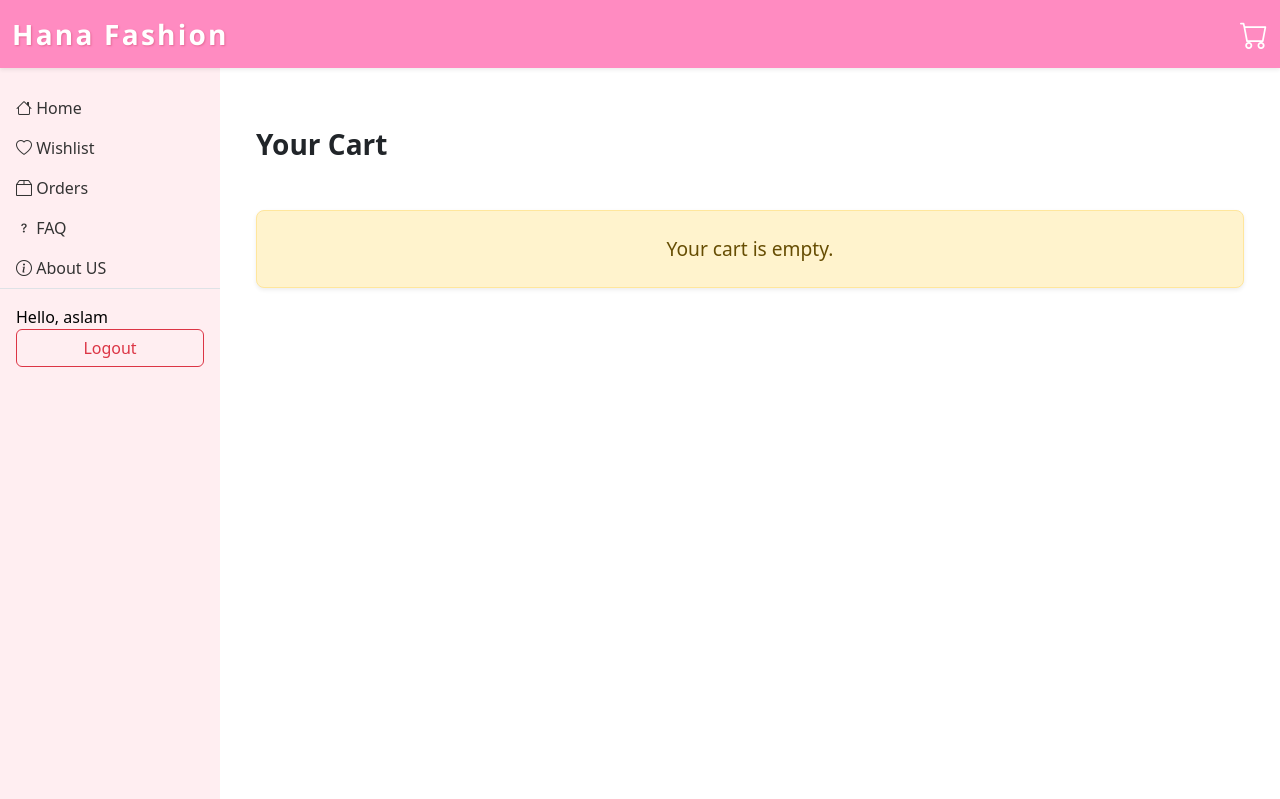
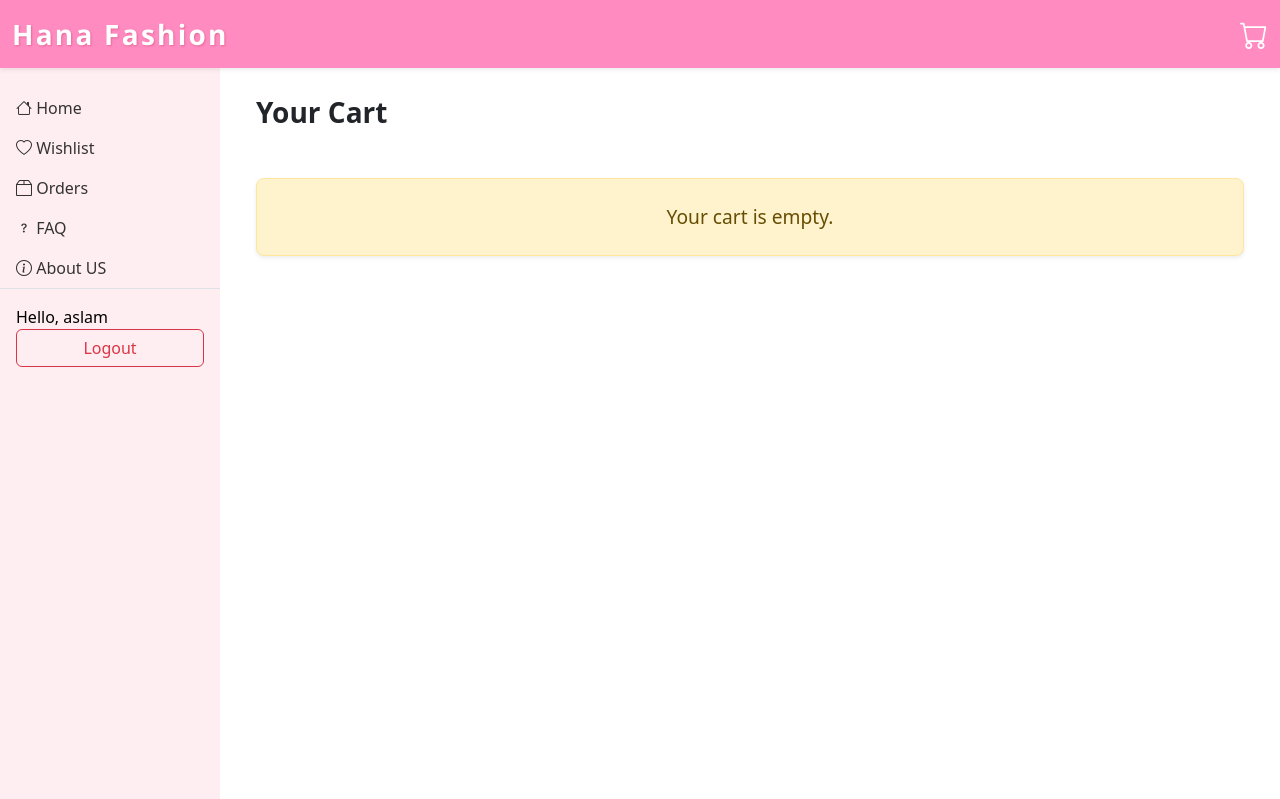
Before and after one commit to codezzzahm1/hana-fashion, a Django app: page /cart/ in a window 1280 px wide. Shown: the top 799 px of the page. Run offline with Django 5.2, Linux system fonts and the light colour scheme; a user stored in the database is signed in; data comes from the database, SQL or seed files in the repository; some libraries are stand-ins or nearby versions.

Commit message:
Update cart_detail.html

```diff
--- a/sho/templates/sho/cart_detail.html
+++ b/sho/templates/sho/cart_detail.html
@@ -231,7 +231,7 @@
 
 
 
-<div class="container mt-5">
+<div class="container mt-3">
   <h3 class="mb-3 fw-semibold">Your Cart</h3>
 
   {% if cart_items %}
```
